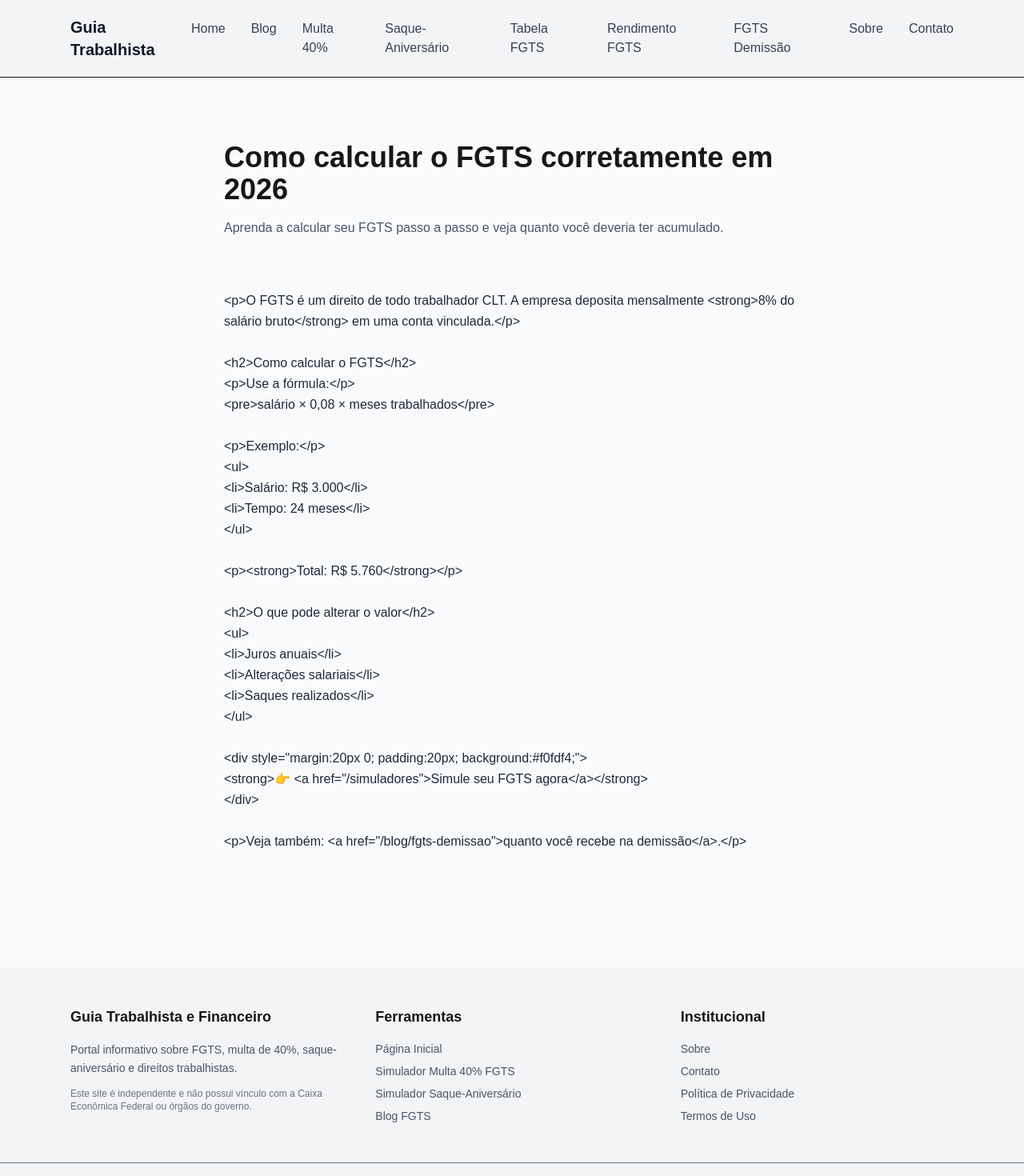
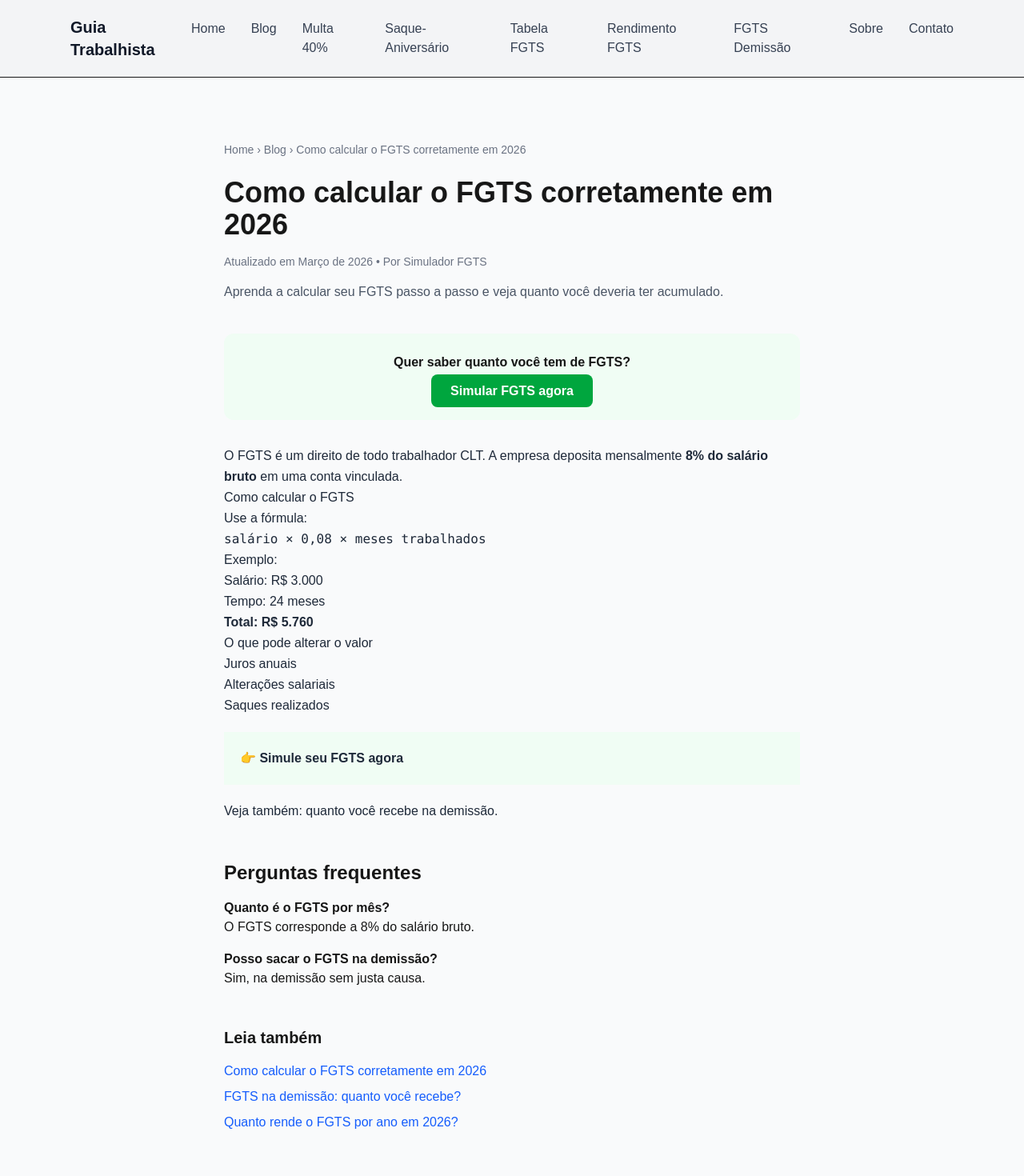
Before and after one commit to gustavo-fonseca-valle/simulador-fgts, a Next.js app: page /blog/como-calcular-fgts in a window 1280 px wide. Shown: the top 1470 px of the page at 80% size. Built offline with nearby package versions, Linux system fonts and the light colour scheme.

Commit message:
melhorias para SEO

```diff
--- a/app/blog/[slug]/page.tsx
+++ b/app/blog/[slug]/page.tsx
@@ -2,17 +2,17 @@ import { notFound } from "next/navigation"
 import { posts } from "../../lib/posts"
 
 type PageProps = {
-  params: Promise<{ slug: string }>
+  params: { slug: string }
 }
 
-export async function generateStaticParams() {
+export function generateStaticParams() {
   return posts.map((post) => ({
     slug: post.slug,
   }))
 }
 
-export async function generateMetadata({ params }: PageProps) {
-  const { slug } = await params
+export function generateMetadata({ params }: PageProps) {
+  const { slug } = params
   const post = posts.find((p) => p.slug === slug)
 
   if (!post) {
@@ -27,25 +27,168 @@ export async function generateMetadata({ params }: PageProps) {
   }
 }
 
-export default async function BlogPostPage({ params }: PageProps) {
-  const { slug } = await params
+export default function BlogPostPage({ params }: PageProps) {
+  const { slug } = params
   const post = posts.find((p) => p.slug === slug)
 
   if (!post) {
     notFound()
   }
 
+  const url = `https://www.simuladorfgts.com.br/blog/${post.slug}`
+
   return (
     <main className="max-w-3xl mx-auto px-6 py-12">
+      {/* 🔥 SCHEMA: Article */}
+      <script
+        type="application/ld+json"
+        dangerouslySetInnerHTML={{
+          __html: JSON.stringify({
+            "@context": "https://schema.org",
+            "@type": "Article",
+            headline: post.title,
+            description: post.description,
+            author: {
+              "@type": "Organization",
+              name: "Simulador FGTS",
+            },
+            publisher: {
+              "@type": "Organization",
+              name: "Simulador FGTS",
+            },
+            datePublished: post.date,
+            dateModified: post.date,
+            mainEntityOfPage: url,
+          }),
+        }}
+      />
+
+      {/* 🔥 SCHEMA: Breadcrumb */}
+      <script
+        type="application/ld+json"
+        dangerouslySetInnerHTML={{
+          __html: JSON.stringify({
+            "@context": "https://schema.org",
+            "@type": "BreadcrumbList",
+            itemListElement: [
+              {
+                "@type": "ListItem",
+                position: 1,
+                name: "Home",
+                item: "https://www.simuladorfgts.com.br",
+              },
+              {
+                "@type": "ListItem",
+                position: 2,
+                name: "Blog",
+                item: "https://www.simuladorfgts.com.br/blog",
+              },
+              {
+                "@type": "ListItem",
+                position: 3,
+                name: post.title,
+                item: url,
+              },
+            ],
+          }),
+        }}
+      />
+
+      {/* 🔥 SCHEMA: FAQ */}
+      <script
+        type="application/ld+json"
+        dangerouslySetInnerHTML={{
+          __html: JSON.stringify({
+            "@context": "https://schema.org",
+            "@type": "FAQPage",
+            mainEntity: [
+              {
+                "@type": "Question",
+                name: "Quanto é o FGTS por mês?",
+                acceptedAnswer: {
+                  "@type": "Answer",
+                  text: "O FGTS corresponde a 8% do salário bruto do trabalhador.",
+                },
+              },
+              {
+                "@type": "Question",
+                name: "Posso sacar o FGTS na demissão?",
+                acceptedAnswer: {
+                  "@type": "Answer",
+                  text: "Sim, na demissão sem justa causa é possível sacar o saldo total.",
+                },
+              },
+            ],
+          }),
+        }}
+      />
+
+      {/* Breadcrumb visual */}
+      <nav className="text-sm text-gray-500 mb-6">
+        <a href="/">Home</a> › <a href="/blog">Blog</a> › {post.title}
+      </nav>
+
       <article>
         <header className="mb-10">
           <h1 className="text-4xl font-bold mb-4">{post.title}</h1>
-          <p className="text-gray-600">{post.description}</p>
+
+          <p className="text-gray-500 text-sm">
+            Atualizado em {post.date} • Por Simulador FGTS
+          </p>
+
+          <p className="text-gray-600 mt-4">{post.description}</p>
         </header>
 
-        <section className="prose max-w-none text-gray-800 leading-relaxed whitespace-pre-line">
-          {post.content}
-        </section>
+        {/* CTA SIMULADOR */}
+        <div className="my-8 p-6 bg-green-50 rounded-xl text-center">
+          <p className="font-semibold mb-3">
+            Quer saber quanto você tem de FGTS?
+          </p>
+
+          <a
+            href="/simuladores"
+            className="bg-green-600 text-white px-6 py-3 rounded-lg font-bold"
+          >
+            Simular FGTS agora
+          </a>
+        </div>
+
+        {/* CONTEÚDO */}
+        <section
+          className="prose max-w-none text-gray-800 leading-relaxed"
+          dangerouslySetInnerHTML={{ __html: post.content || "" }}
+        />
+
+        {/* FAQ VISUAL */}
+        <div className="mt-12">
+          <h2 className="text-2xl font-bold mb-4">Perguntas frequentes</h2>
+
+          <h3 className="font-semibold">Quanto é o FGTS por mês?</h3>
+          <p>O FGTS corresponde a 8% do salário bruto.</p>
+
+          <h3 className="font-semibold mt-4">
+            Posso sacar o FGTS na demissão?
+          </h3>
+          <p>Sim, na demissão sem justa causa.</p>
+        </div>
+
+        {/* ARTIGOS RELACIONADOS */}
+        <div className="mt-12">
+          <h3 className="text-xl font-bold mb-4">Leia também</h3>
+
+          <ul className="space-y-2">
+            {posts.slice(0, 3).map((p) => (
+              <li key={p.slug}>
+                <a
+                  href={`/blog/${p.slug}`}
+                  className="text-blue-600 hover:underline"
+                >
+                  {p.title}
+                </a>
+              </li>
+            ))}
+          </ul>
+        </div>
       </article>
     </main>
   )
```
